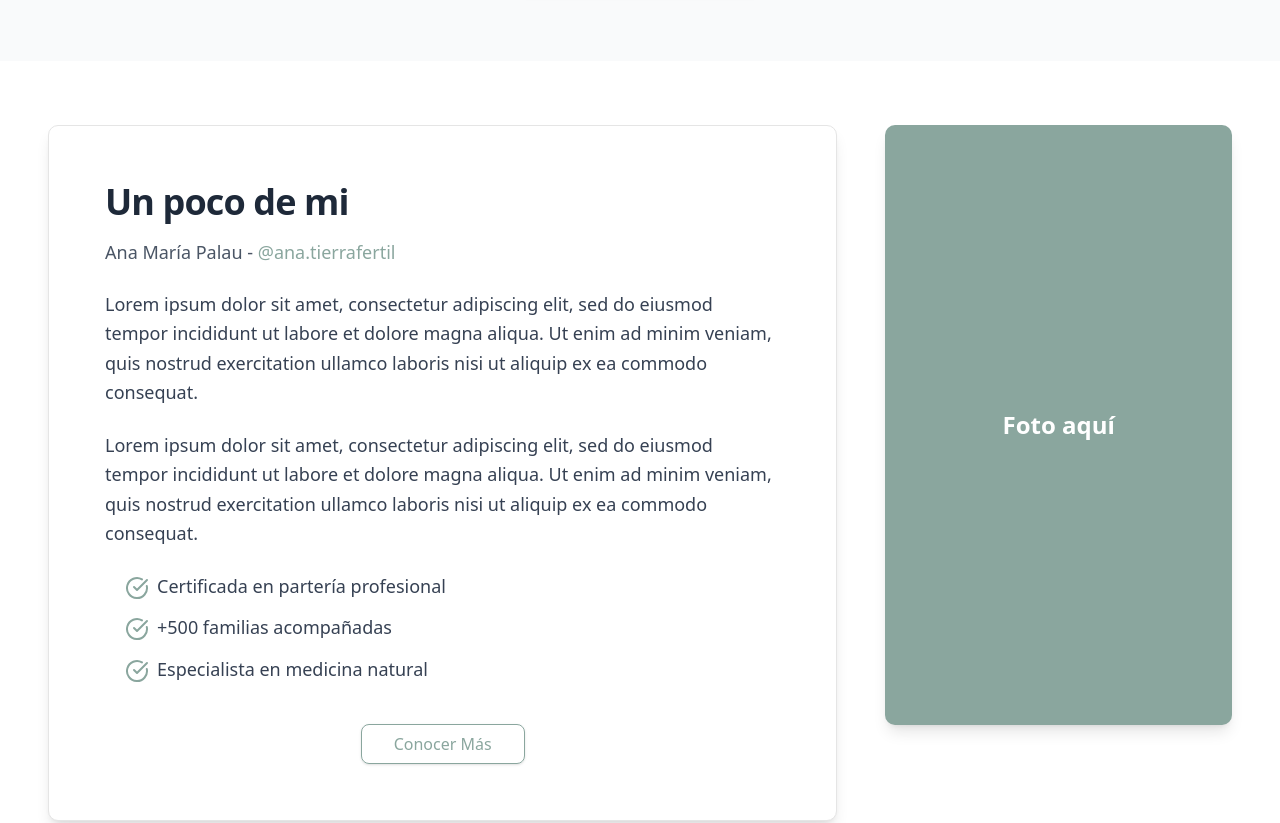
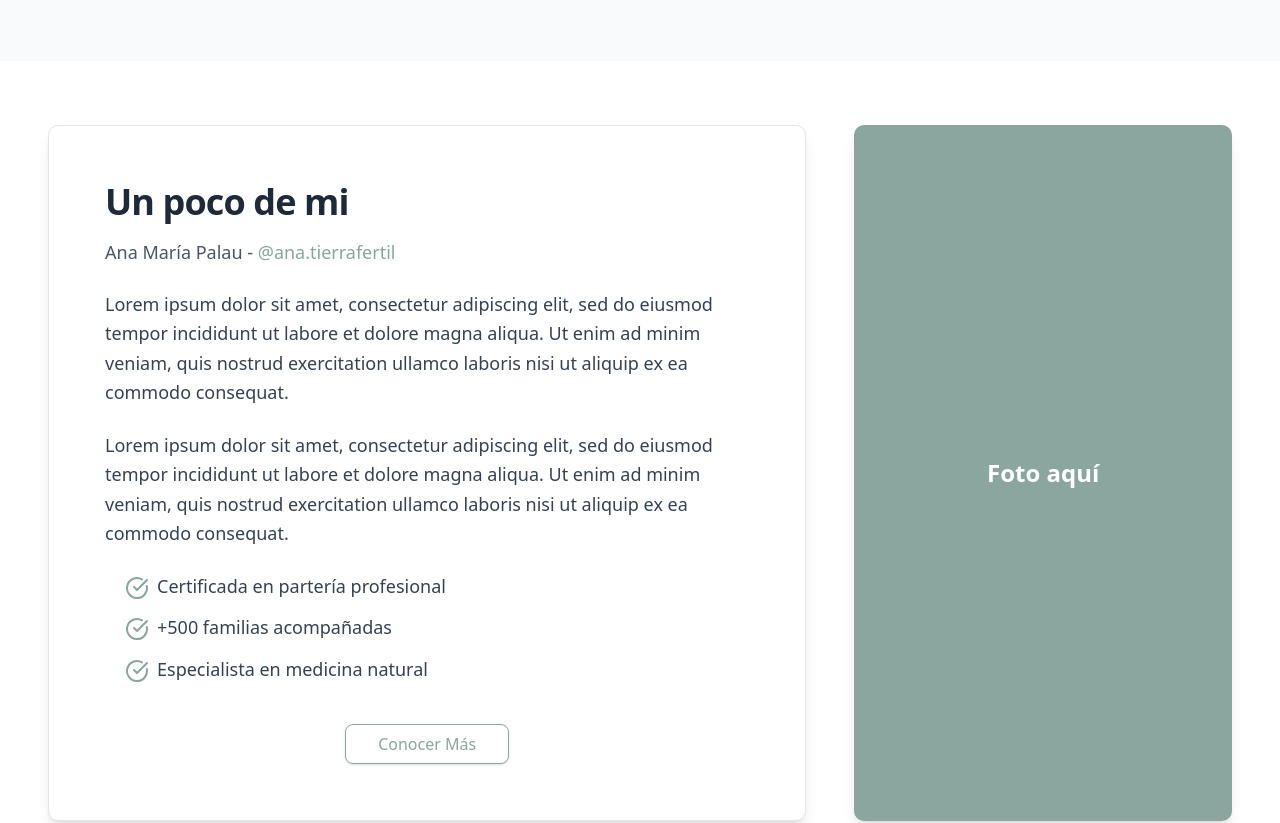
Before and after one commit to natanMedina/AnaTierraFertil, a Next.js app: page / in a window 1280 px wide. Shown: the part 1540-2363 px from the top of the page. Built offline with nearby package versions, Linux system fonts and the light colour scheme.

Commit message:
Ajuste de foto
Se ajusta la altura de la foto en la sección "Conoce a Ana" para que esta sea la misma que el bloque de contenido

```diff
--- a/src/app/(public)/page.tsx
+++ b/src/app/(public)/page.tsx
@@ -166,7 +166,7 @@ export default function Home() {
       {/* Biography Section */}
       <div className="relative z-10 py-16 bg-white">
         <div className="container mx-auto px-6 lg:px-12">
-          <div className="flex flex-col lg:flex-row items-start gap-12">
+          <div className="flex flex-col lg:flex-row items-stretch gap-12">
             {/* Left Column - Text Content */}
             <Card className="lg:w-2/3 p-8 shadow-lg rounded-lg">
               <CardHeader className="pb-6">
@@ -220,7 +220,7 @@ export default function Home() {
             </Card>
 
             {/* Right Column - Image Placeholder */}
-            <div className="relative flex-1 w-full lg:w-auto h-[500px] lg:h-[600px] bg-brand rounded-lg shadow-lg overflow-hidden flex items-center justify-center">
+            <div className="relative lg:w-1/3 w-full h-[500px] lg:h-auto bg-brand rounded-lg shadow-lg overflow-hidden flex items-center justify-center">
               <span className="text-white text-2xl font-bold">Foto aquí</span>
               {/* Aquí irá la imagen real más adelante */}
             </div>
```
